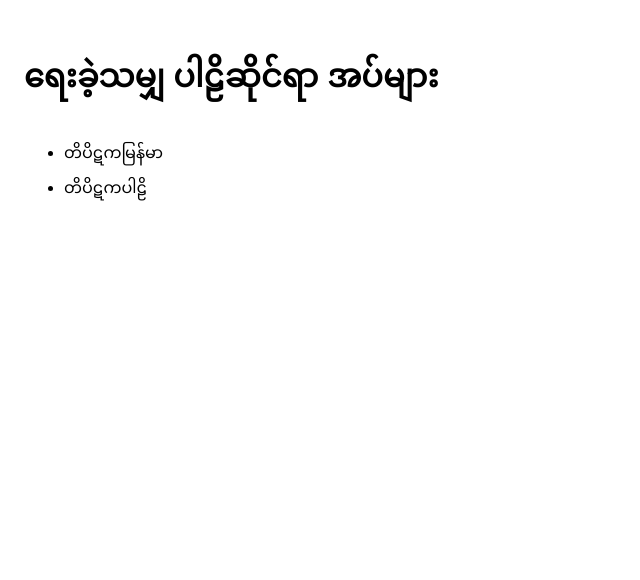
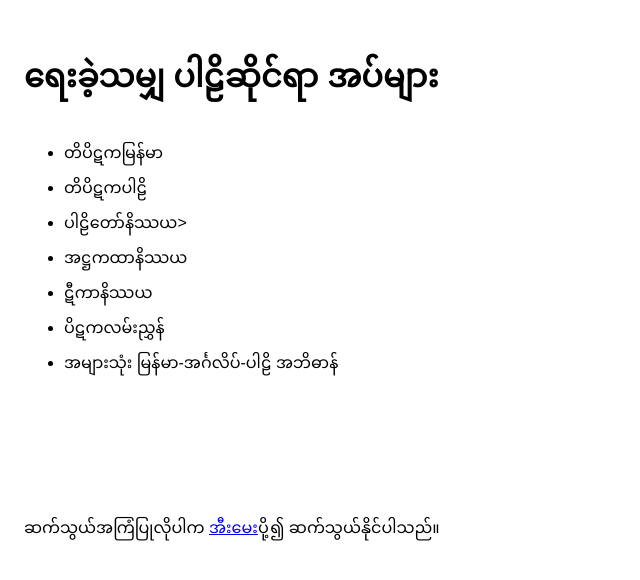
Before and after one commit to pndaza/pndaza.github.io, a plain HTML site: page apps/index.html in a window 1280 px wide. Shown: the whole page, without its empty margins (0-640 px from the left). Drawn offline with Linux system fonts and the light colour scheme.

Commit message:
update apps list

```diff
--- a/apps/index.html
+++ b/apps/index.html
@@ -4,13 +4,23 @@
       <meta charset='utf-8'>
       <meta name='viewport' content='width=device-width'>
       <title>Privacy Policy</title>
-      <style> body { font-family: 'Helvetica Neue', Helvetica, Arial, sans-serif; padding:1em; } </style>
+      <style>
+          body { font-family: 'Helvetica Neue', Helvetica, Arial, sans-serif; padding:1em; }
+          .contact { padding-top: 5em; }
+      </style>
     </head>
     <body>
     <h1>ရေးခဲ့သမျှ ပါဠိဆိုင်ရာ အပ်များ</h1>
     <ul>
     	<li> တိပိဋကမြန်မာ</li>
     	<li> တိပိဋကပါဠိ</li>
+        <li> ပါဠိတော်နိဿယ></li>
+        <li> အဋ္ဌကထာနိဿယ</li>
+        <li> ဋီကာနိဿယ</li>
+        <li> ပိဋကလမ်းညွှန်</li>
+        <li> အများသုံး မြန်မာ-အင်္ဂလိပ်-ပါဠိ အဘိဓာန်</li>
     </ul>
+    <br>
+        <p class = "contact">ဆက်သွယ်အကြံပြုလိုပါက <a href="mailto: mrpndaza@gmail.com">အီးမေး</a>ပို့၍ ဆက်သွယ်နိုင်ပါသည်။</p>
     </body>
     </html>
```
